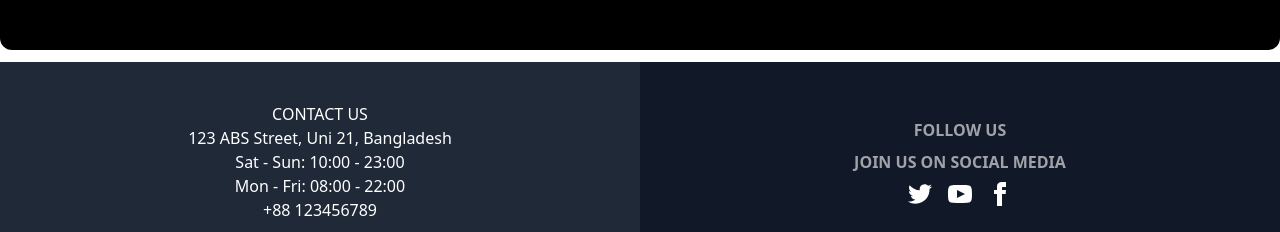
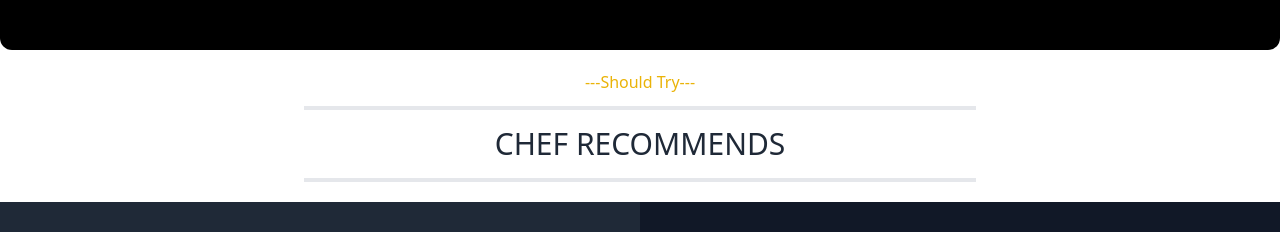
Before and after one commit to Md-Sufian-Jidan/bistro-boss-client-me, a React (Vite) app: page / in a window 1280 px wide. Shown: the part 2763-2995 px from the top of the page. Built offline with nearby package versions, Linux system fonts and the light colour scheme; no server answers.

Commit message:
restaurant banner added

```diff
--- /dev/null
+++ b/src/Pages/Home/ChefRecommend/ChefRecommends.jsx
@@ -0,0 +1,11 @@
+import SectionTitle from "../../Shared/SectionTitle/SectionTitle";
+
+const ChefRecommends = () => {
+    return (
+        <div>
+            <SectionTitle heading="CHEF RECOMMENDS" subHeading="---Should Try---" />
+        </div>
+    );
+};
+
+export default ChefRecommends;
--- a/src/Pages/Home/Home/Home.jsx
+++ b/src/Pages/Home/Home/Home.jsx
@@ -4,6 +4,7 @@ import Category from "../Category/Category";
 import homeCover from '../../../assets/home/banner.jpg'
 import FromOurMenu from "../FromOurMenu/FromOurMenu";
 import CallUs from "../CallUs/CallUs";
+import ChefRecommends from "../ChefRecommend/ChefRecommends";
 
 const Home = () => {
     return (
@@ -13,6 +14,7 @@ const Home = () => {
             <Cover img={homeCover} title="Bistro Boss" description="Welcome to Bistro Boss, where culinary excellence meets cozy ambiance. Indulge in our chef's finest creations, crafted with the freshest ingredients. Join us for an unforgettable dining experience today!" />
             <FromOurMenu />
             <CallUs />
+            <ChefRecommends />
         </div>
     );
 };
```
